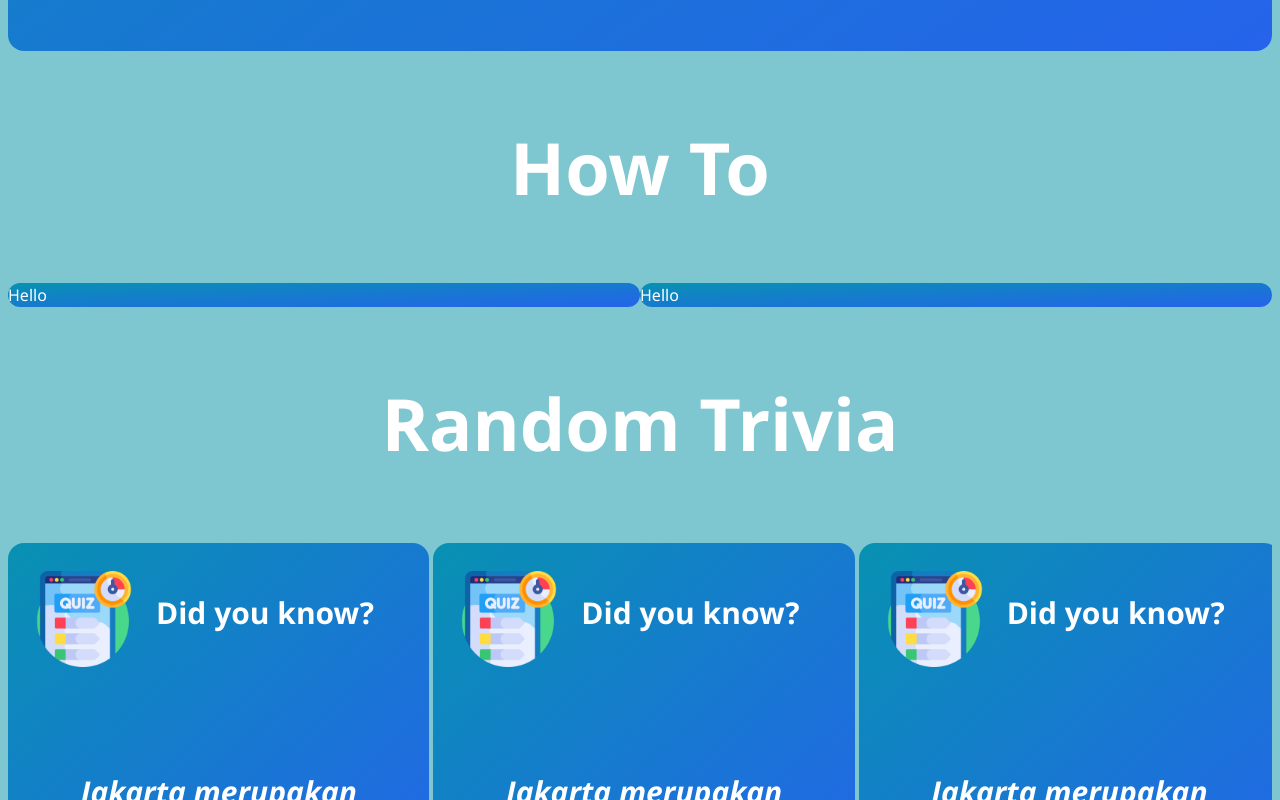
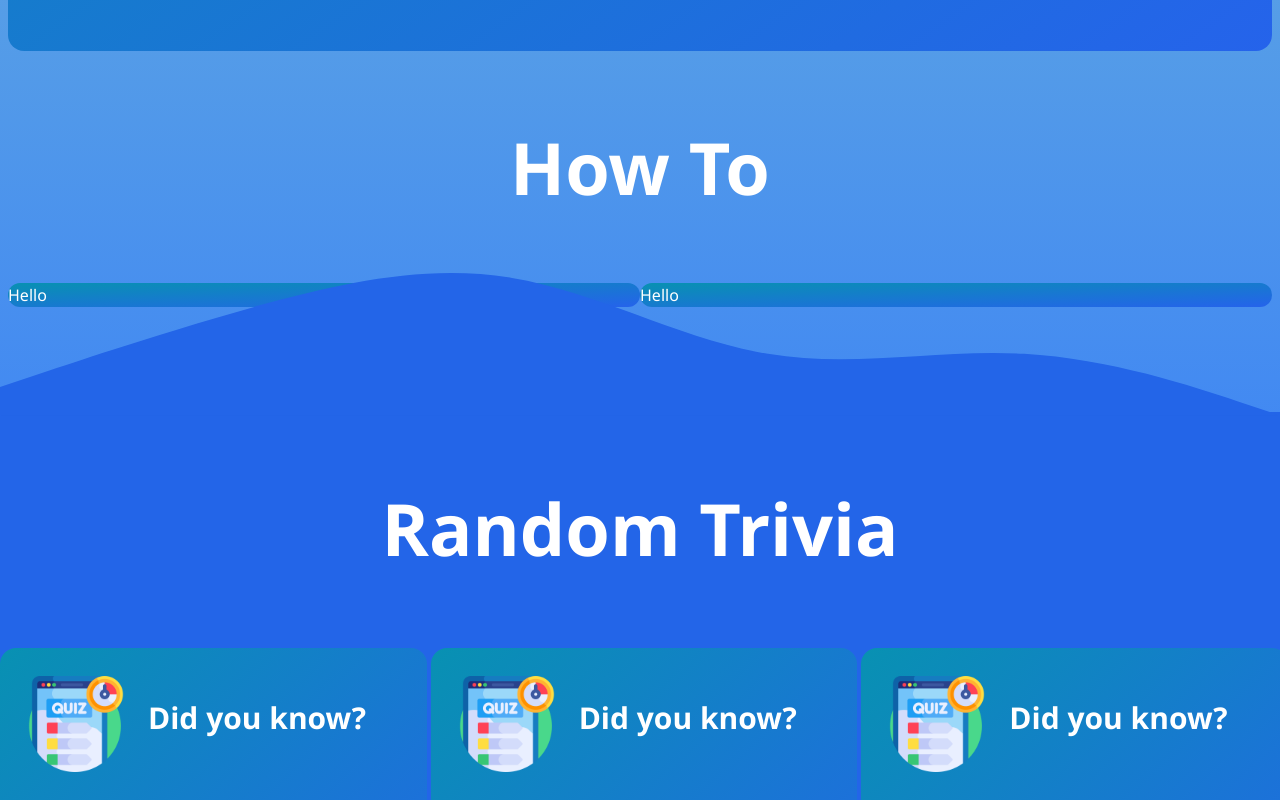
Before and after one commit to dzaky2636/UASPTI, a React (Create React App) app: page / in a window 1280 px wide. Shown: the part 920-1720 px from the top of the page. Built offline with nearby package versions, Linux system fonts and the light colour scheme; a web font is replaced by a local one.

Commit message:
layout wave home

```diff
--- a/src/pages/Home.js
+++ b/src/pages/Home.js
@@ -7,6 +7,8 @@ import quizpng from "../assets/quiz.png";
 export function Home() {
 	return (
 		<div>
+			{/* Bagian 1 */}
+			<div className="bg-gradient-to-b from-[#7ec7d0] to-blue-500 pb-64">
 				<Navbar />
 				{/* Flexbox grid */}
 				<div className="container mx-auto">
@@ -21,6 +23,20 @@ export function Home() {
 							<FlexboxBox content={"Hello"} className="w-full lg:h-1/2" />
 							<FlexboxBox content={"Hello"} className="w-full lg:h-1/2" />
 						</div>
+						{/* Select Play */}
+					</div>
+				</div>
+			</div>
+			{/* Bagian 2 */}
+			<div className="relative bottom-[27rem]">
+				<svg xmlns="http://www.w3.org/2000/svg" viewBox="0 0 1440 320">
+					<path
+						fill="#2365e8"
+						fill-opacity="1"
+						d="M0,288L48,272C96,256,192,224,288,197.3C384,171,480,149,576,165.3C672,181,768,235,864,250.7C960,267,1056,245,1152,250.7C1248,256,1344,288,1392,304L1440,320L1440,320L1392,320C1344,320,1248,320,1152,320C1056,320,960,320,864,320C768,320,672,320,576,320C480,320,384,320,288,320C192,320,96,320,48,320L0,320Z"></path>
+				</svg>
+				<div className="bg-[#2365e8] -mt-1">
+					<div className="container mx-auto text-white">
 						{/* Random Trivia */}
 						<div className="py-20 text-center">
 							<div className="text-7xl font-bold">Random Trivia</div>
@@ -31,7 +47,9 @@ export function Home() {
 									<div className="p-7 text-center h-full">
 										<div className="flex h-1/3">
 											<img className="h-24" src={quizpng}></img>
-										<div className="text-3xl font-bold p-6">Did you know?</div>
+											<div className="text-3xl font-bold p-6">
+												Did you know?
+											</div>
 										</div>
 										<div className="h-2/3 content-center align-middle pt-10">
 											<div className="text-3xl font-bold italic">
@@ -47,7 +65,9 @@ export function Home() {
 									<div className="p-7 text-center h-full">
 										<div className="flex h-1/3">
 											<img className="h-24" src={quizpng}></img>
-										<div className="text-3xl font-bold p-6">Did you know?</div>
+											<div className="text-3xl font-bold p-6">
+												Did you know?
+											</div>
 										</div>
 										<div className="h-2/3 content-center align-middle pt-10">
 											<div className="text-3xl font-bold italic">
@@ -63,7 +83,9 @@ export function Home() {
 									<div className="p-7 text-center h-full">
 										<div className="flex h-1/3">
 											<img className="h-24" src={quizpng}></img>
-										<div className="text-3xl font-bold p-6">Did you know?</div>
+											<div className="text-3xl font-bold p-6">
+												Did you know?
+											</div>
 										</div>
 										<div className="h-2/3 content-center align-middle pt-10">
 											<div className="text-3xl font-bold italic">
@@ -75,7 +97,7 @@ export function Home() {
 								className="flex-none w-full lg:w-1/3 h-96"
 							/>
 						</div>
-					{/* Select Play */}
+					</div>
 				</div>
 			</div>
 		</div>
```
Lines whose indentation alone changed are shown as unchanged.
